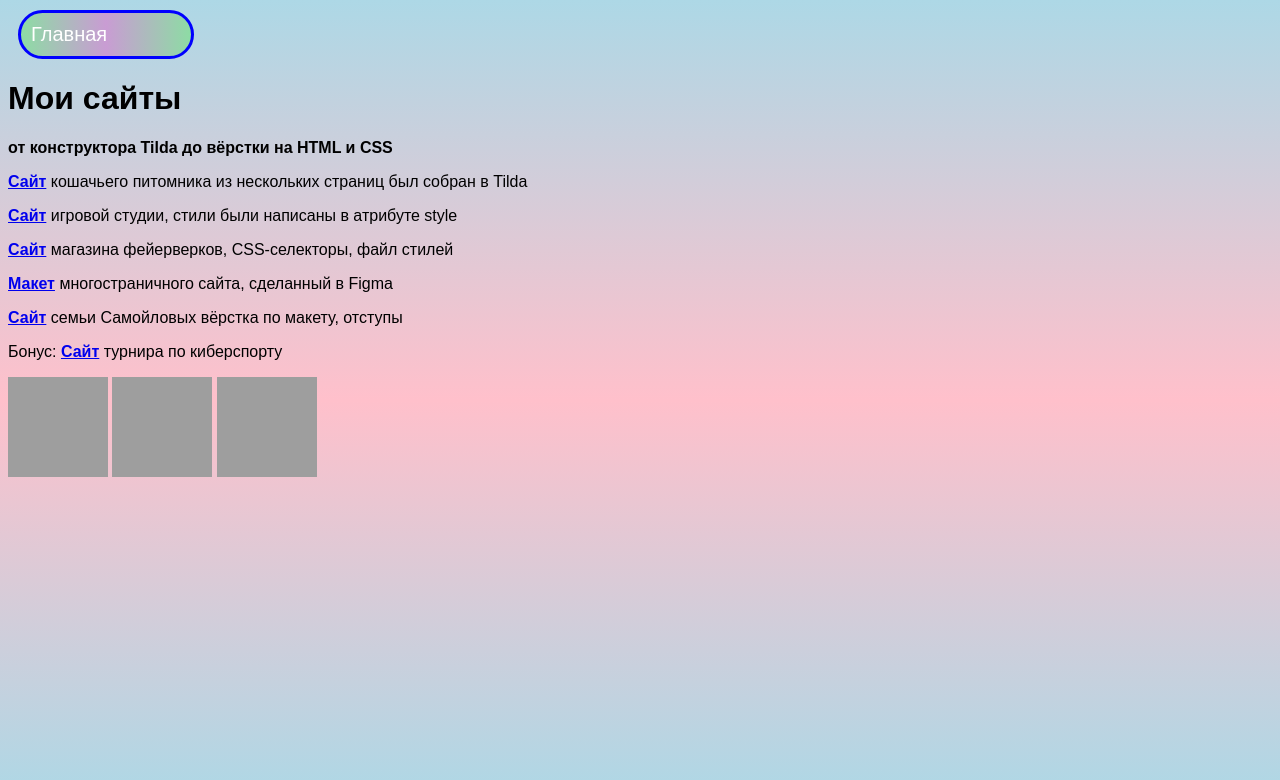
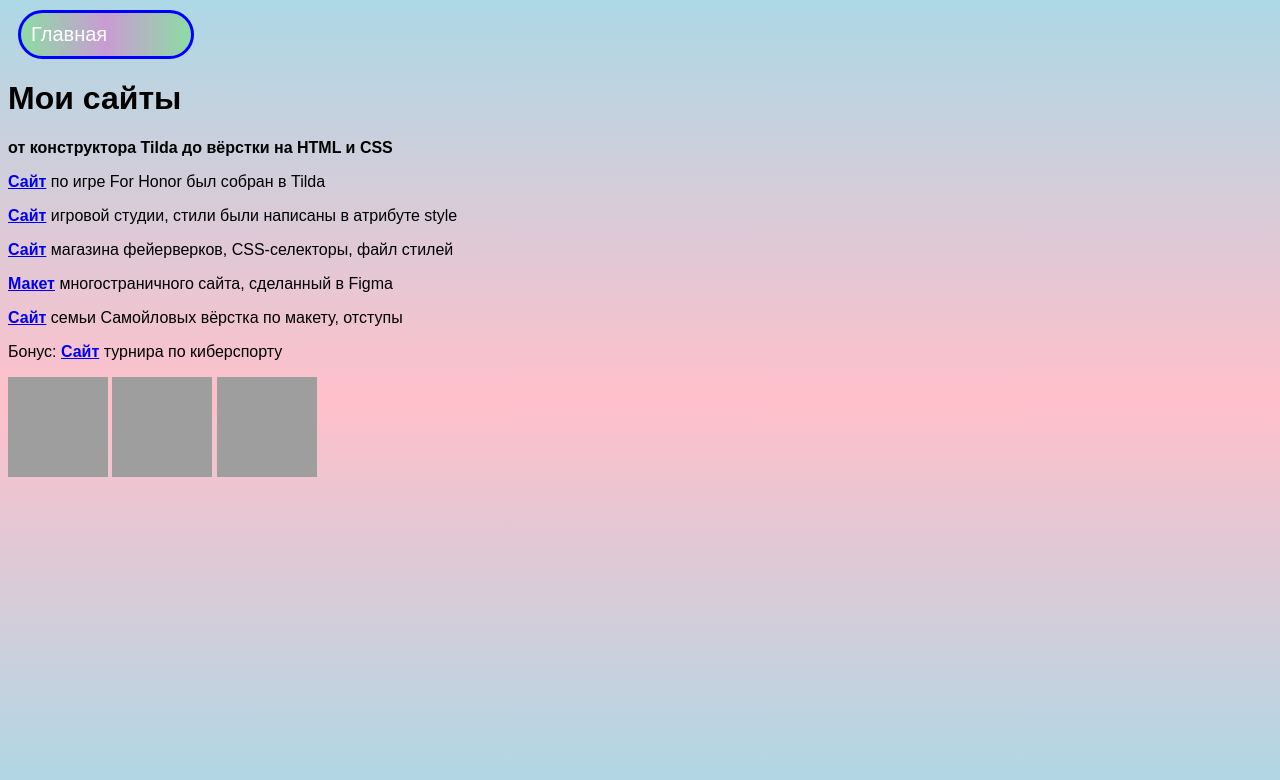
Before and after one commit to Enr1c0Pucc1/portfolio, a plain HTML site: page mysites.html in a window 1280 px wide. Drawn offline with Linux system fonts and the light colour scheme; grey boxes are pictures that could not be loaded.

Commit message:
Update mysites.html

```diff
--- a/mysites.html
+++ b/mysites.html
@@ -11,7 +11,7 @@
     <main>
       <h1>Мои сайты</h1>
       <p class="text-big"><b>от конструктора Tilda до вёрстки на HTML и CSS</b></p>
-      <p><a class="link-text" href="http://cat-home-with-love.tilda.ws/"><b>Сайт</b></a> кошачьего питомника из нескольких страниц был собран в Tilda</p>
+      <p><a class="link-text" href="http://gamesabout.tilda.ws"><b>Сайт</b></a> по игре For Honor был собран в Tilda</p>
         <p><a class="link-text" href="https://kurs-ss-vilboa.github.io/-3-4-/"><b>Сайт</b></a> игровой студии, стили были написаны в атрибуте style</p>
         <p><a class="link-text" href="https://nadvilboa.github.io/4-4-1/"><b>Сайт</b></a> магазина фейерверков, CSS-селекторы, файл стилей</p>
       <p><a class="link-text" href="https://www.figma.com/file/yJ5xvz8KVMHojc2Z0R4Yh1/%D0%BC5%D1%834-%D0%BF%D1%80%D0%BE%D0%B5%D0%BA%D1%82?node-id=0%3A1"><b>Макет</b></a> многостраничного сайта, сделанный в Figma</p>
```
